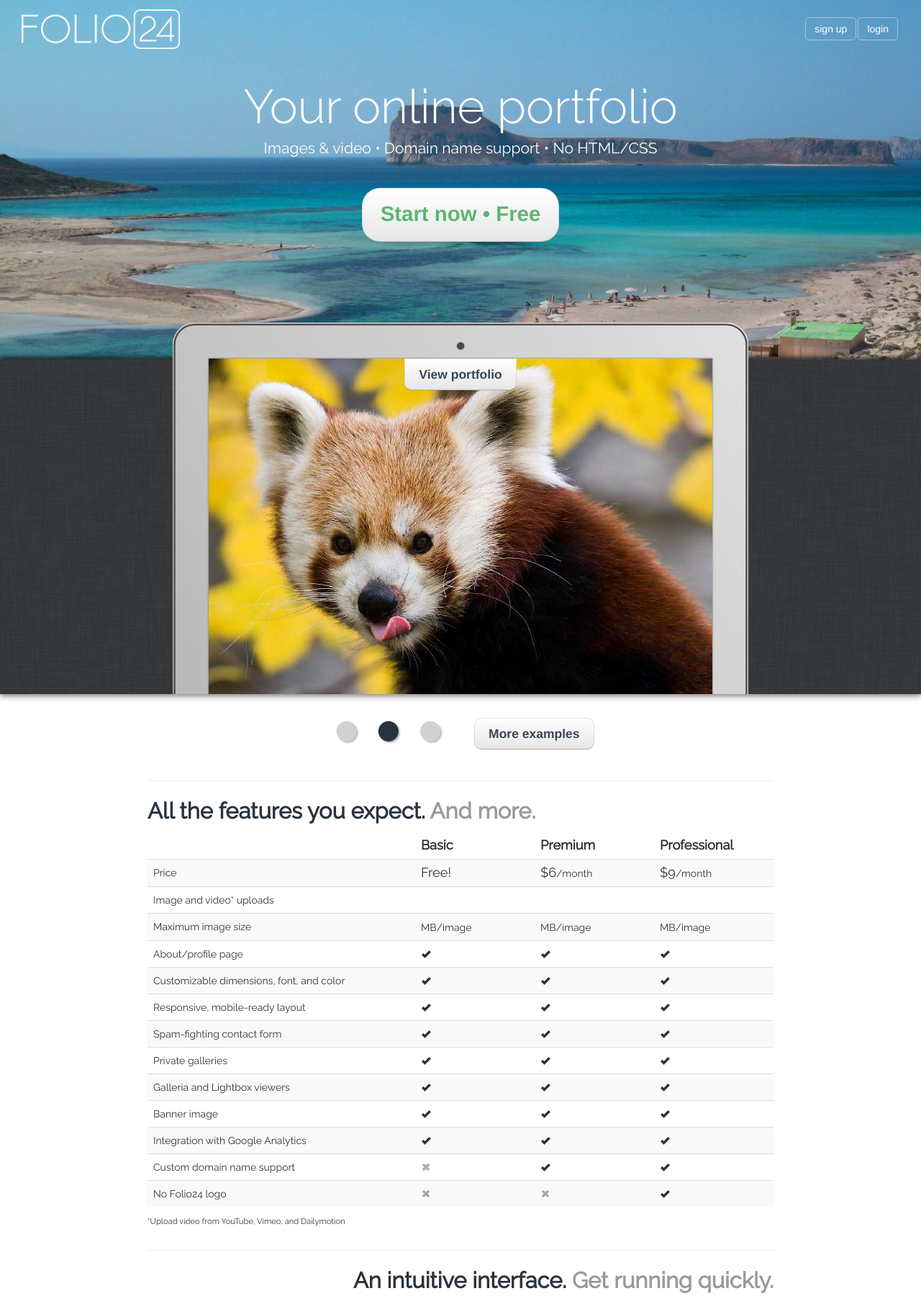
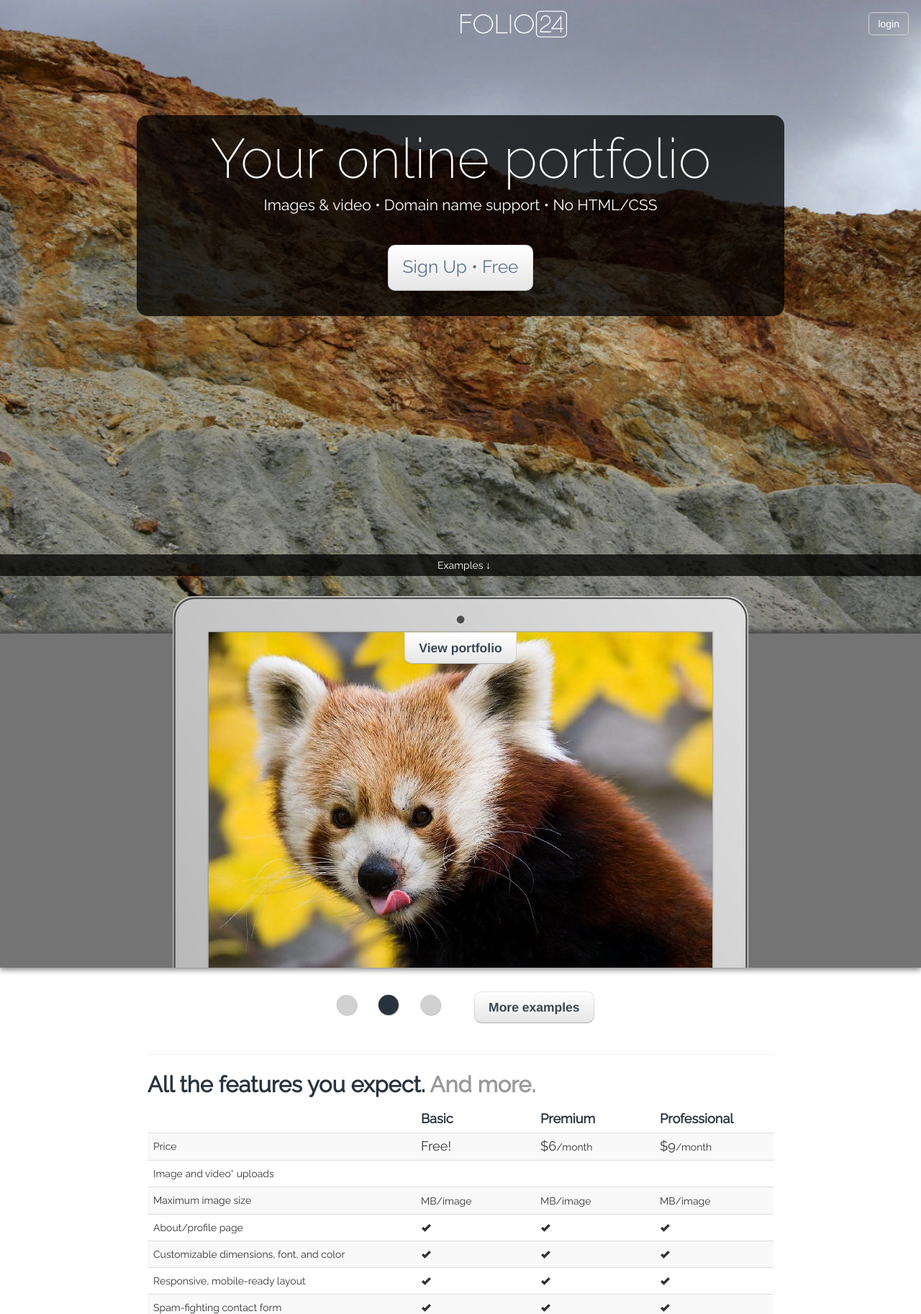
Before and after one commit to jpasko/project_q, a Django app: template templates/main_page.html in a window 1280 px wide. Shown: the top 1825 px of the page at 72% size. Run offline with Django 3.2, Linux system fonts and the light colour scheme; the template is opened without the code that fills it, so the values that code supplies are empty; some libraries are stand-ins or nearby versions.

Commit message:
step 1 of a new look for the landing page

```diff
--- a/accounts/models.py
+++ b/accounts/models.py
@@ -49,11 +49,11 @@ class UserProfile(models.Model):
 
     show_get_started = models.BooleanField(default=True)
 
-    page_width = models.PositiveIntegerField(default=940)
+    page_width = models.PositiveIntegerField(default=930)
 
     title_size = models.PositiveIntegerField(default=30)
 
-    thumbnail_dimension = models.PositiveIntegerField(default=250)
+    thumbnail_dimension = models.PositiveIntegerField(default=225)
 
     font_size = models.FloatField(default=1.2)
 
--- a/static/css/site_style.css
+++ b/static/css/site_style.css
@@ -20,7 +20,7 @@ html, body {
     width: 870px;
 }
 .login-box {
-    margin: 0 auto;
+    margin: 0 auto 20px auto;
     margin-top: 50px;
     width: 200px;
     border: 1px solid #d1d1d1;
@@ -80,27 +80,46 @@ ul {
 }
 .top-banner {
     width: 100%;
-    height: 80px;
+    height: 65px;
     background-color: #264059;
     -webkit-box-shadow: 0 3px 2px -2px gray;
     -moz-box-shadow: 0 3px 2px -2px gray;
     box-shadow: 0 3px 2px -2px gray;
 }
+.top-banner-main {
+    width: 100%;
+    height: 65px;
+}
 .splash {
-    margin-top: -80px;
-    padding: 85px 0 0 0;
-    background-color: #2194ab;
-    background-image: url('https://s3.amazonaws.com/folio24/static/img/folio24_background.jpg');
+    margin-top: -65px;
+    padding: 80px 0 0 0;
     background-size: cover;
     background-repeat: no-repeat;
-    min-height: 415px;
+}
+@media screen and (max-width: 900px) {
+    .splash {
+	background-image: url('https://s3.amazonaws.com/folio24/static/img/splash_900.jpg');
+	min-height: 563px;
+    }
+}
+@media screen and (max-width: 1286px) and (min-width: 901px) {
+    .splash {
+	background-image: url('https://s3.amazonaws.com/folio24/static/img/splash_1280.jpg');
+	min-height: 800px;
+    }
+}
+@media screen and (min-width: 1287px) {
+    .splash {
+	background-image: url('https://s3.amazonaws.com/folio24/static/img/splash_1440.jpg');
+	min-height: 900px;
+    }
 }
 .main-text {
     font-family: 'Raleway', sans-serif;
     color: white;
-    font-weight: 300;
-    font-size: 4.7em !important;
-    margin-top: 30px;
+    font-weight: 200;
+    font-size: 5.5em !important;
+    margin-bottom: 30px;
 }
 .footer {
     border-top: 2px solid #909090;
@@ -118,15 +137,57 @@ ul {
     color: white;
     text-shadow: 0px 0px 1px white, 0px 0px 2px white, 0px 0px 3px white, 0px 0px 4px white;
 }
+#selling-points {
+    font-family: 'Raleway', sans-serif;
+    color: white;
+    font-weight: 400;
+    margin-bottom: 10px
+}
+#examples-link {
+    font-family: 'Raleway', sans-serif;
+    color: white;
+    font-weight: 400;
+    text-decoration: none;
+    text-align: center;
+}
+#examples-link:hover {
+    color: #123456;
+}
+#landing-page-box {
+    text-align: center;
+    width: 900px;
+    margin: 80px auto 0 auto;
+    padding: 30px 0 20px 0;
+    border-radius: 15px;
+    background-color: rgba(0,0,0,0.75);
+    display: none;
+}
+#example-box {
+    text-align: center;
+    width: 100%;
+    background-color: rgba(0,0,0,0.75);
+    padding: 5px;
+    position: fixed;
+    bottom: 0;
+}
 .signup-btn-large {
-    background-color: white;
-    border-radius: 25px;
-    color: #5AB66F;
-    margin-top: 20px;
+    margin: 30px 0 10px 0;
+    border-radius: 10px;
+    color: rgb(93, 113, 143);
 }
 .signup-btn-large:hover {
     box-shadow: 0px 0px 20px white;
     color: #1eafc8;
+}
+.examples-link {
+    font-family: 'Raleway', sans-serif;
+    font-weight: 400;
+    color: white;
+    text-decoration: none;
+}
+.examples-link:hover {
+    text-decoration: none;
+    color: #123456;
 }
 .signup-btn {
     background-color: white;
@@ -147,14 +208,11 @@ ul {
 }
 .examples {
     width: 100%;
-    background-color: #f4f4f4;
-    -webkit-box-shadow: 0px 3px 8px #949494, 0px -3px 8px black;
-    -moz-box-shadow: 0px 3px 8px #949494, 0px -3px 8px black;
-    box-shadow: 0px 3px 8px #949494, 0px -3px 8px black;
+    background-color: rgb(116, 116, 116);
+    -webkit-box-shadow: 0px 3px 8px #949494, 0px -3px 8px #2b2b2b;
+    -moz-box-shadow: 0px 3px 8px #949494, 0px -3px 8px #2b2b2b;
+    box-shadow: 0px 3px 8px #949494, 0px -3px 8px #2b2b2b;
     padding-top: 3px;
-    background-image: url('https://s3.amazonaws.com/folio24/static/img/examples_texture.jpg');
-    background-size: cover;
-    background-repeat: no-repeat;
     height: 461px;
 }
 .features {
@@ -166,18 +224,35 @@ ul {
     margin-bottom: -2px;
     width: 100%;
     background-color: #29333d;
-    border-top: 2px solid #909090;
+    -webkit-box-shadow: 0px -2px 6px #2b2b2b;
+    -moz-box-shadow: 0px -2px 6px #2b2b2b;
+    box-shadow: 0px -2px 6px #2b2b2b;
 }
 .colored {
     color: #29333d;
 }
+.masthead {
+     position: absolute;
+     width: 100%;
+     min-width: 940px;
+}
 .logo {
-    margin: 13px 0 0 30px;
-    height: 55px;
+    position: relative;
+    left: 50%;
+    display: block;
+    margin-top: 15px;
+    margin-left: -74px;
+    width: 148px;
+    height: 37px;
+    background: transparent url('https://s3.amazonaws.com/folio24/static/img/folio24_logo.png') no-repeat center top;
+    background-size: 148px;
+    overflow:hidden;
+    text-indent:100%;
+    white-space:nowrap;
 }
 .top-links {
-    margin-right: 30px;
-    margin-top: 22px;
+    float: right;
+    margin: 15px 15px 0 0;
 }
 .nav-link {
     color: white;
@@ -245,7 +320,7 @@ ul {
     font-size: 7em;
     margin: 10px;
     cursor: hand; cursor: pointer;
-    text-shadow: 2px 2px 2px #bfbfbf;
+    text-shadow: 1px 1px 1px #bfbfbf;
     padding: 0;
 }
 .example-btn {
--- a/static/js/run-swipe.js
+++ b/static/js/run-swipe.js
@@ -2,7 +2,7 @@ var swipe = document.getElementById('swipe');
 var swipe_nav = document.getElementById('swipe_nav');
 
 window.mySwipe = new Swipe(swipe, {
-    speed: 1000,
+    speed: 650,
     auto: 5000,
     continuous: true,
     disableScroll: false,
@@ -23,7 +23,7 @@ for (var x = 0; x < swipe_nav.children.length; x++) {
 }
 function addSwipeClick(x) {
     swipe_nav.children[x].onclick = function() {
-	mySwipe.slide(x, 1000);
+	mySwipe.slide(x, 650);
     }
 }
 document.addEventListener("touchstart", function(){}, true);
--- a/templates/404.html
+++ b/templates/404.html
@@ -19,9 +19,9 @@
 
   <body>
     <div class="wrapper">
-      <div class="container top-banner">
+      <div class="top-banner">
 	<div class="masthead">
-	  <a href="http://www.folio24.com/"><img class="logo" src="https://s3.amazonaws.com/folio24/static/img/folio24_logo.png"></a>
+	  <a href="http://www.folio24.com/" class="logo">Folio24</a>
 	</div>
       </div>
       <div class="row container-narrow">
--- a/templates/500.html
+++ b/templates/500.html
@@ -19,9 +19,9 @@
 
   <body>
     <div class="wrapper">
-      <div class="container top-banner">
+      <div class="top-banner">
 	<div class="masthead">
-	  <a href="http://www.folio24.com/"><img class="logo" src="https://s3.amazonaws.com/folio24/static/img/folio24_logo.png"></a>
+	  <a href="http://www.folio24.com/" class="logo">Folio24</a>
 	</div>
       </div>
       <div class="row container-narrow">
--- a/templates/main_page.html
+++ b/templates/main_page.html
@@ -10,6 +10,14 @@
 {% block script %}
 <script>
   $(document).ready(function(){
+    $("#landing-page-box").fadeIn(1000);
+    $(window).scroll(function() {
+      if($(this).scrollTop() > 20){
+        $("#example-box").fadeOut();
+      } else {
+       $("#example-box").fadeIn();
+      }
+    });
     $('a[href^="#"]').on('click',function (e) {
       e.preventDefault();
       var target = this.hash,
@@ -36,50 +44,36 @@
 </script>
 {% endblock %}
 {% block top-banner %}
-<div class="top-banner" style="background: none; box-shadow: none">
+<div class="top-banner-main">
   <div class="masthead">
-    <ul class="nav nav-pills pull-right top-links">
+    <ul class="nav nav-pills top-links">
       {% if not user.is_authenticated %}
-      <li><a href="https://www.{{ DOMAIN }}/register/" class="nav-link" style="border: 1px solid #a0c2e3">sign up</a></li>
-      <li><a href="https://www.{{ DOMAIN }}/login/" class="nav-link" style="border: 1px solid #a0c2e3">login</a></li>
+      <li><a href="https://www.{{ DOMAIN }}/login/" class="nav-link" style="border: 1px solid rgb(209, 209, 209)">login</a></li>
       {% else %}
-      <li><a href="https://{{ user.username }}.{{ DOMAIN }}/" class="nav-link" style="border: 1px solid #a0c2e3">profile</a></li>
-      <li><a href="https://www.{{ DOMAIN }}/logout/" class="nav-link" style="border: 1px solid #a0c2e3">logout</a></li>
+      <li><a href="https://{{ user.username }}.{{ DOMAIN }}/" class="nav-link" style="border: 1px solid rgb(209, 209, 209)">profile</a></li>
+      <li><a href="https://www.{{ DOMAIN }}/logout/" class="nav-link" style="border: 1px solid rgb(209, 209, 209)">logout</a></li>
       {% endif %}
     </ul>
-    <a href="https://www.{{ DOMAIN }}/"><img class="logo" src="{{ STATIC_URL }}img/folio24_logo.png"></a>
+    <a href="https://www.{{ DOMAIN }}/" class="logo">Folio24</a>
   </div>
 </div>
 {% endblock %}
 {% block content %}
 <div class="splash">
-  <div class="jumbotron">
+  <div id="landing-page-box">
     <h1 class="main-text">Your online portfolio</h1>
-    <p class="lead" style="font-family: 'Raleway', sans-serif; color: white; font-weight: 400">Images & video &bull; Domain name support &bull; No HTML/CSS</p>
-    <a class="btn btn-large signup-btn-large" href="https://www.{{ DOMAIN }}/register/basic/" style="padding: 25px">
-      <strong style="font-size: 1.4em">Start now &bull; Free</strong>
+    <p class="lead" id="selling-points">
+      Images & video &bull; Domain name support &bull; No HTML/CSS
+    </p>
+    <a class="btn btn-large signup-btn-large" href="https://www.{{ DOMAIN }}/register/basic/" style="padding: 20px">
+      <strong style="font-size: 1.4em; font-family: 'Raleway', sans-serif; font-weight: 400">Sign Up &bull; Free</strong>
     </a>
-    <div class="fb-like" data-href="http://www.folio24.com/" data-send="false" data-layout="button_count" data-width="450" data-show-faces="false" data-font="arial" style="display: block; margin-top: 10px"></div>
+    <div class="fb-like" data-href="http://www.folio24.com/" data-send="false" data-layout="button_count" data-width="450" data-show-faces="false" data-font="arial" style="display: block; margin-top: 5px"></div>
   </div>
-  <div class="container">
-    <div class="row marketing">
-<!--
-      <div class="span5" style="font-family: 'Raleway', sans-serif; font-weight: 400; color: white; padding: 0 0 0 0">
-	<img src="{{ STATIC_URL }}img/simple_white.png" alt="" class="classy-simple-free">
-	<h3 style="font-weight: 400; display: inline">Simple Interface.</h2>
-      </div>
-      <div class="span2"></div>
-      <div class="span5 pull-right" style="font-family: 'Raleway', sans-serif; font-weight: 400; color: white; padding: 0 0 0 0">
-	<img src="{{ STATIC_URL }}img/free_white.png" alt="" class="classy-simple-free">
-	<h3 style="font-weight: 400; display: inline">No Commitments.</h2>
-      </div>
--->
-    </div>
-  </div>
+  <a id="example-box" class="examples-link" href="#id_examples">Examples &darr;</a>
 </div>
 
 <div class="examples" id="id_examples">
-  <div class="container">
   <div id="slider">
     <div id="swipe">
       <div class="swipe-wrap">
@@ -115,7 +109,6 @@
     <h1 class="dull" id="swipe_nav_2">&bull;</h1>
     <h1 class="dull" id="swipe_nav_3">&bull;</h1>
     <a class="btn btn-large signup-btn example-btn" href="https://www.{{ DOMAIN }}/examples/"><strong>More examples</strong></a>
-    </div>
   </div>
 </div>
 <div class="container-narrow features">
@@ -212,7 +205,7 @@
         </tr>
       </tbody>
     </table>
-    <p style="font-size: 0.8em; padding-bottom: 10px">*Upload video from YouTube, Vimeo, and Dailymotion</p>
+    <p style="font-size: 0.8em; padding-bottom: 10px">*Embed video from YouTube, Vimeo, and Dailymotion</p>
   </div>
   <hr class="featurette-divider">
   <div class="featurette">
--- a/templates/portfolios/gallery_editor.html
+++ b/templates/portfolios/gallery_editor.html
@@ -27,7 +27,7 @@
   </div>
   <!-- END Title -->
   <!-- BEGIN Description -->
-  <div class="row-fluid">
+  <div class="row-fluid" style="margin-top: 5px">
     <div class="span4">
       <a class="pencil muted" id="trigger-editable-description" href="#"><b>Description </b><img src="{{ STATIC_URL }}img/pencil_dull.png"></a>
     </div>
@@ -50,7 +50,7 @@
   </div>
   <!-- END Description -->
   <!-- BEGIN Toggle private -->
-  <div class="row-fluid">
+  <div class="row-fluid" style="margin-top: 10px">
     <div class="span4">
       <p class="muted" style="display: inline"><strong>This gallery is </strong></p>
     </div>
--- a/templates/site_base.html
+++ b/templates/site_base.html
@@ -16,7 +16,7 @@
     <link href="{{ STATIC_URL }}css/bootstrap-standard.min.css" rel="stylesheet">
     <!--<link href="{{ STATIC_URL }}css/bootstrap-responsive.min.css" rel="stylesheet">-->
     <link href="{{ STATIC_URL }}css/site_style.css" rel="stylesheet">
-    <link href="https://fonts.googleapis.com/css?family=Raleway:400,300" rel="stylesheet" type="text/css">
+    <link href="https://fonts.googleapis.com/css?family=Raleway:400,200" rel="stylesheet" type="text/css">
     <script src="//ajax.googleapis.com/ajax/libs/jquery/1.8.3/jquery.min.js"></script>
     <script>
       if (!window.jQuery) {
@@ -51,16 +51,16 @@
       {% block top-banner %}
       <div class="top-banner">
 	<div class="masthead">
-          <ul class="nav nav-pills pull-right top-links">
+          <ul class="nav nav-pills top-links">
 	    {% if not user.is_authenticated %}
-	    <li><a href="https://www.{{ DOMAIN }}/register/" class="nav-link">sign up</a></li>
+	    <!--<li><a href="https://www.{{ DOMAIN }}/register/" class="nav-link">sign up</a></li>-->
 	    <li><a href="https://www.{{ DOMAIN }}/login/" class="nav-link">login</a></li>
             {% else %}
 	    <li><a href="https://{{ user.username }}.{{ DOMAIN }}/" class="nav-link">profile</a></li>
 	    <li><a href="https://www.{{ DOMAIN }}/logout/" class="nav-link">logout</a></li>
             {% endif %}
           </ul>
-	  <a href="https://www.{{ DOMAIN }}/"><img class="logo" src="{{ STATIC_URL }}img/folio24_logo.png"></a>
+	  <a href="https://www.{{ DOMAIN }}/" class="logo">Folio24</a>
 	</div>
       </div>
       {% endblock %}
```
Also changed, not shown: static/img/splash_1024.jpg (added), static/img/splash_1280.jpg (added), static/img/splash_1440.jpg (added), static/img/splash_900.jpg (added). Lines whose indentation alone changed are shown as unchanged.
